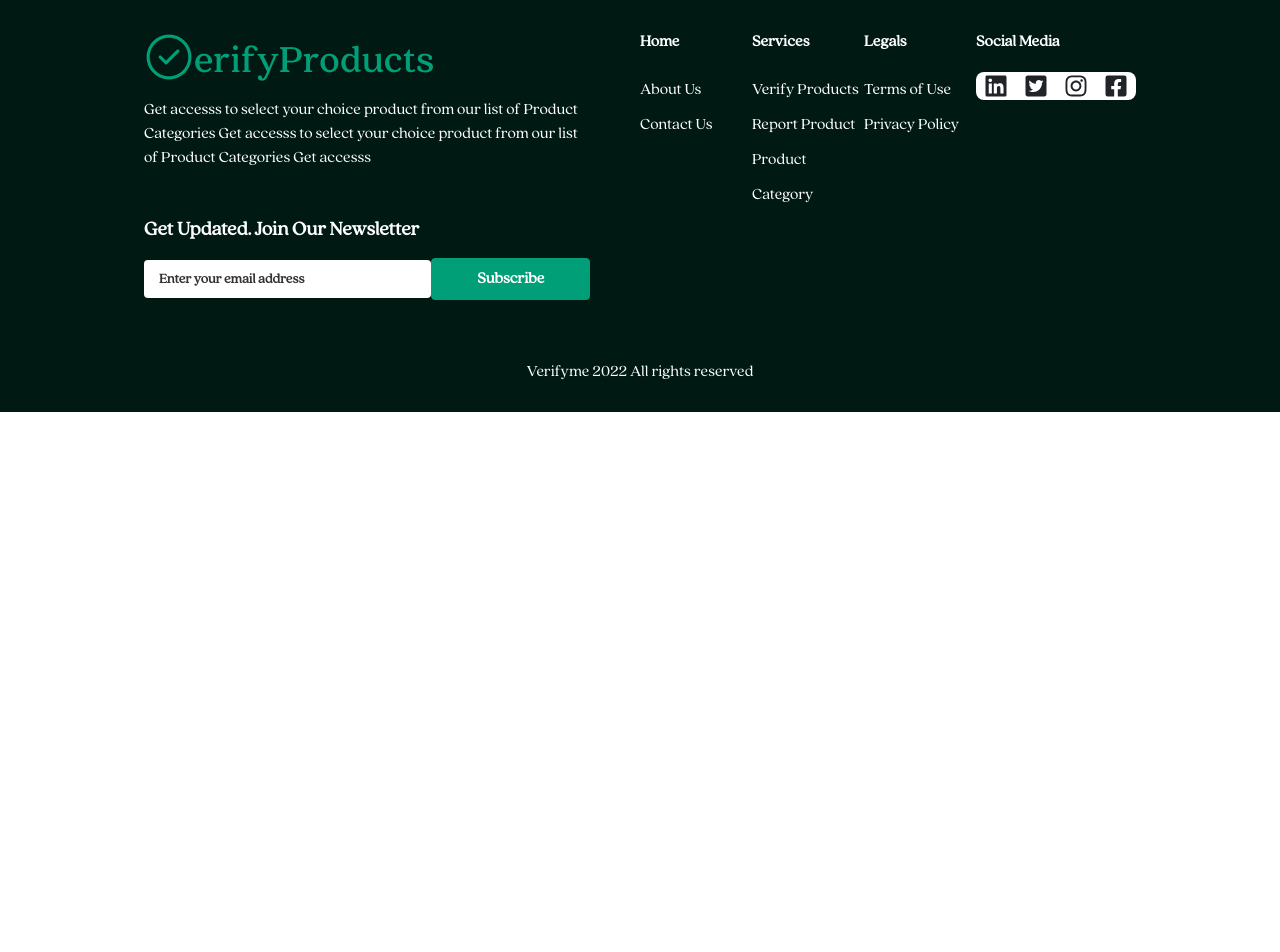
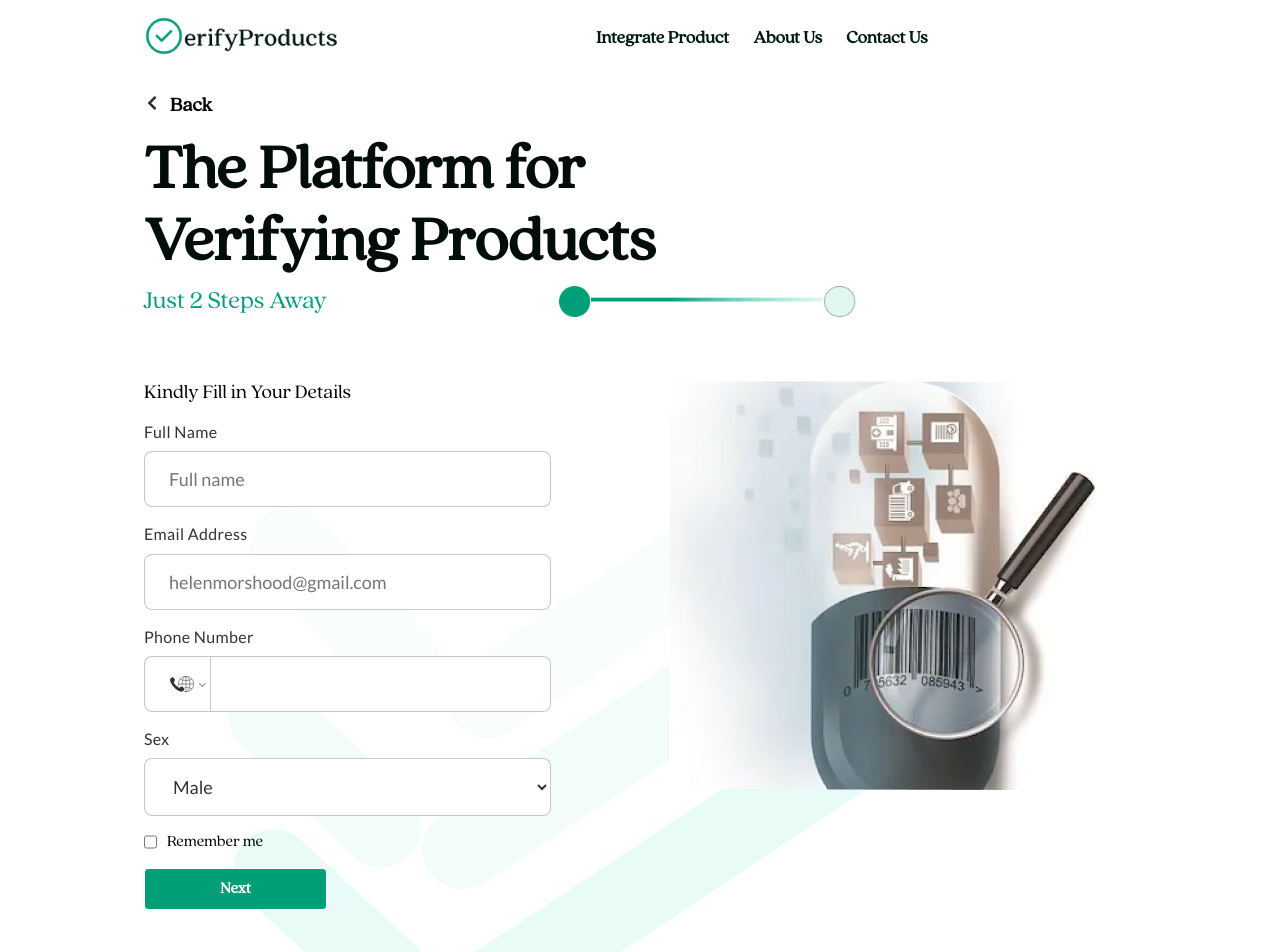
Before and after one commit to Verify-App-TUTN/VerifyProduct, a React (Create React App) app in the folder steps/: page /verifyform in a window 1280 px wide. Shown: the top 952 px of the page. Before the commit the page ends 800 px from the top, so only its background shows below. Built offline with nearby package versions, Linux system fonts and the light colour scheme.

Commit message:
made some chnages

```diff
--- a/steps/src/App.js
+++ b/steps/src/App.js
@@ -13,8 +13,8 @@ function App() {
       <BrowserRouter>
         <Routes>
           <Route index path='/' element={<ProductN />} />
-          <Route path='Verify' element={<VerifyForm />} />
-          <Route path='VerifyP' element={<Verifyproduct />} />
+          <Route path='verifyform' element={<VerifyForm />} />
+          <Route path='verifyproduct' element={<Verifyproduct />} />
         </Routes>
       </BrowserRouter>
       <Footer />
--- a/steps/src/components/CodeP.jsx
+++ b/steps/src/components/CodeP.jsx
@@ -9,7 +9,7 @@ const CodeP = () => {
     let navigate = useNavigate();
     const onSubmit = data => {
         console.log(data);
-        navigate("/VerifyP", { replace: true })
+        navigate("/verifyproduct", { replace: true })
     }
     return (
         <Div>
--- a/steps/src/components/ProductN.jsx
+++ b/steps/src/components/ProductN.jsx
@@ -40,7 +40,7 @@ const ProductN = () => {
                                 </span>
                                 <span>product from our list of Product Categories</span>
                             </p>
-                            <button className="btn"><Link to="Verify">Verify Product</Link></button>
+                            <button className="btn"><Link to="verifyform">Verify Product</Link></button>
                         </div>
                         <div className="productImages">
                             <div className='coke'><img src={Coke} alt="productImg" /></div>
```
Also changed, not shown: 1 other file (tests, documents, lock files or other folders).
